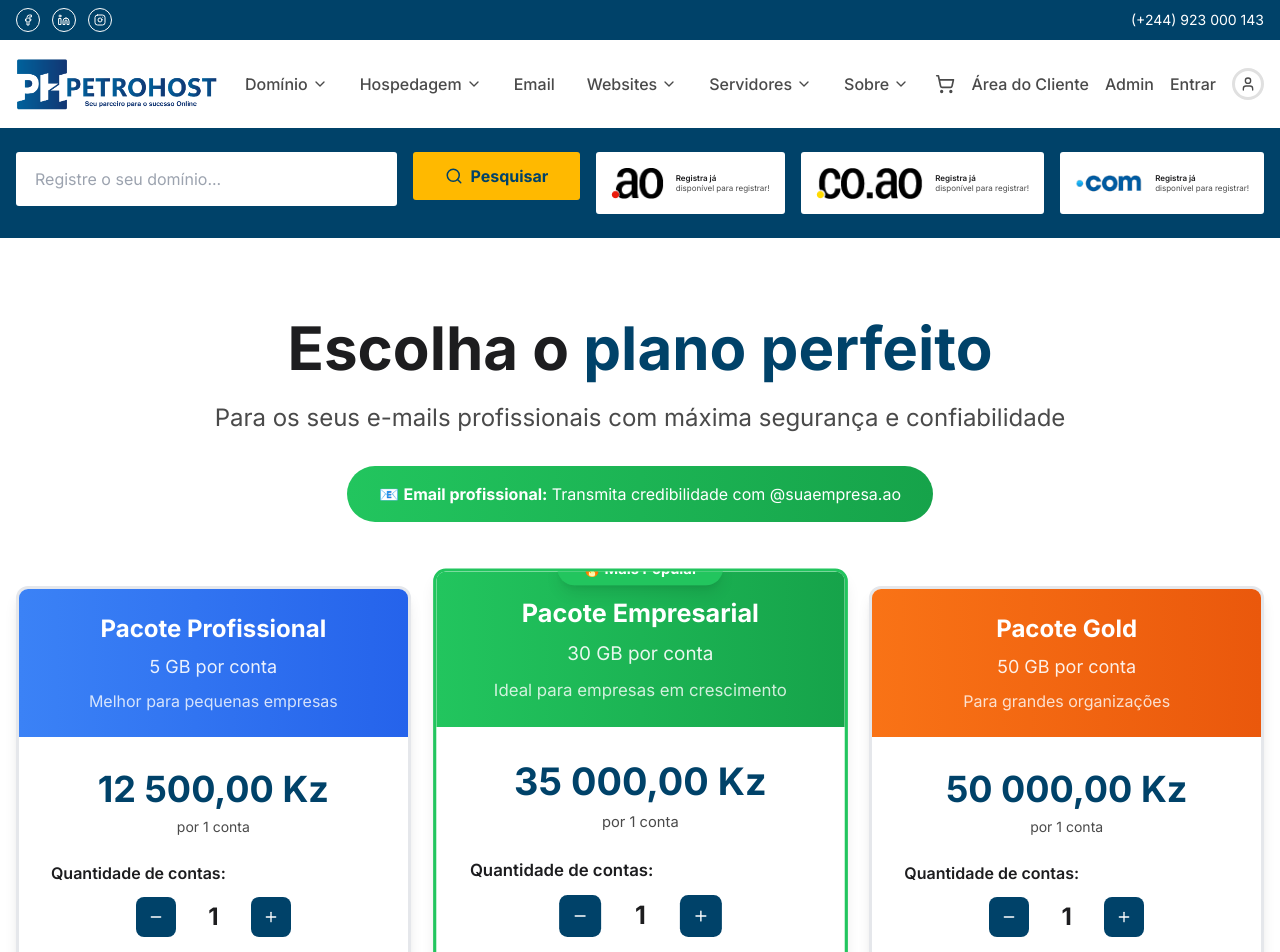
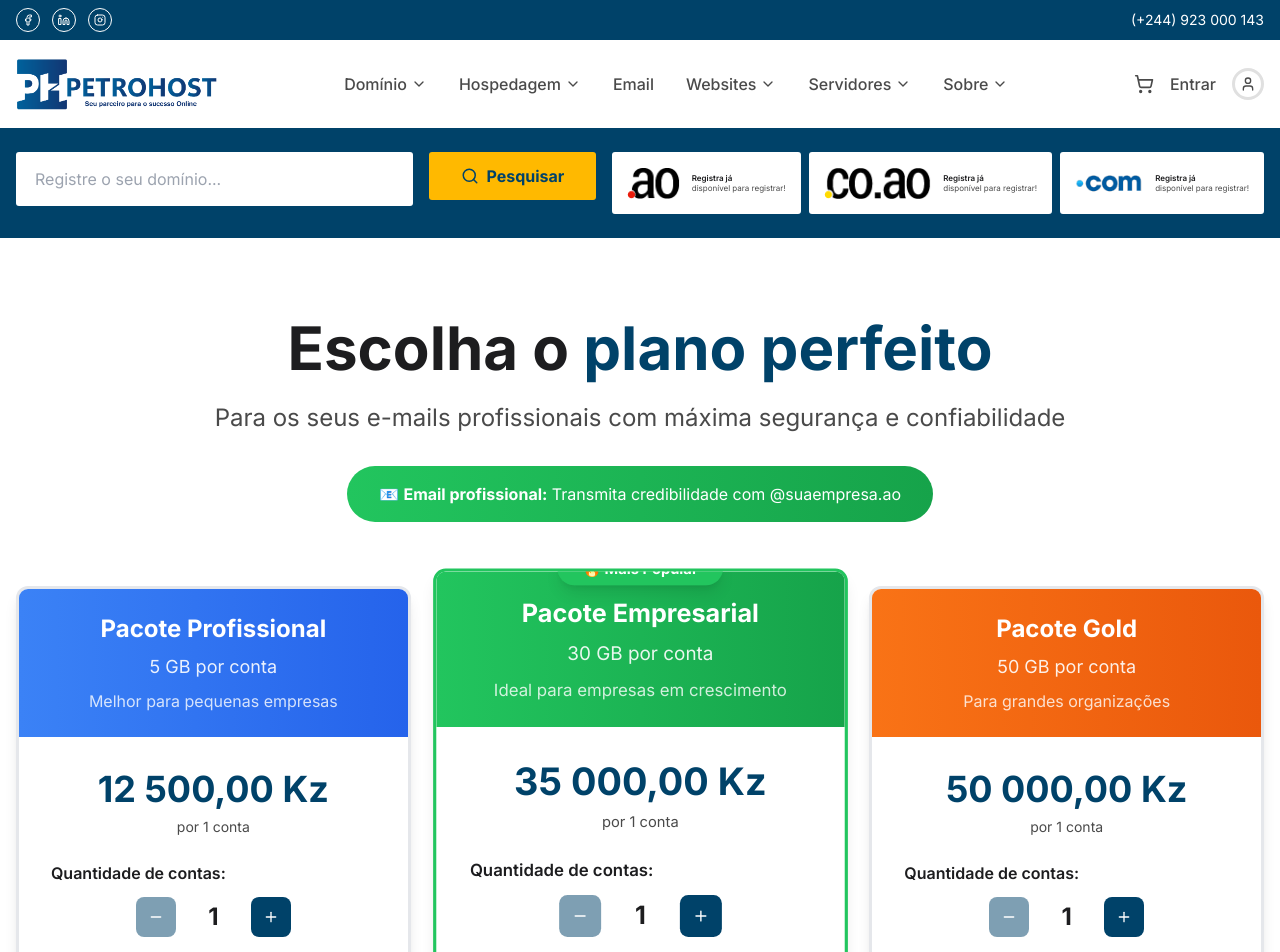
Before and after one commit to sousavo/Petrohost-Oficial, a React (Vite) app: page /email in a window 1280 px wide. Shown: the top 952 px of the page. Built offline with nearby package versions, Linux system fonts and the light colour scheme.

Commit message:
Fix: Improve responsiveness and cart logic
- Removed "Área do Cliente" and "Admin" from the header on smaller screens.
- Removed email quantity selector logic.

```diff
--- a/src/components/Header.tsx
+++ b/src/components/Header.tsx
@@ -1,7 +1,7 @@
-
-import { Facebook, Instagram, Linkedin, ShoppingCart, User, ChevronDown, Menu, X, Search, Loader2, Check, AlertCircle } from 'lucide-react';
+import { Facebook, Instagram, Linkedin, User, ChevronDown, Menu, X, Search, Loader2, Check, AlertCircle, ShoppingCart } from 'lucide-react';
 import { useState } from 'react';
 import { Link } from 'react-router-dom';
+import { useCart } from '@/contexts/CartContext';
 
 const Header = () => {
   const [isMobileMenuOpen, setIsMobileMenuOpen] = useState(false);
@@ -16,6 +16,7 @@ const Header = () => {
     status?: string;
   } | null>(null);
   const [showSearchCard, setShowSearchCard] = useState(false);
+  const { itemCount } = useCart();
 
   const megaMenuItems = [
     { name: 'Hospedagem para WordPress', href: '/hospedagem/wordpress' },
@@ -45,7 +46,6 @@ const Header = () => {
     ]
   };
 
-  // Função principal de pesquisa de domínio em tempo real
   const searchDomain = async (domain: string) => {
     if (!domain.trim()) return;
 
@@ -54,13 +54,10 @@ const Header = () => {
     setSearchResult(null);
 
     try {
-      // Simular chamada AJAX para o backend
       console.log(`Verificando domínio: ${domain}`);
 
-      // Simular delay da API (500ms como no código original)
       await new Promise(resolve => setTimeout(resolve, 1500));
 
-      // Simular resposta do servidor (70% chance de estar disponível)
       const available = Math.random() > 0.3;
       const result = {
         domain: domain,
@@ -72,7 +69,6 @@ const Header = () => {
 
       setSearchResult(result);
 
-      // Log para debug
       console.log('Resultado da pesquisa:', result);
 
     } catch (error) {
@@ -88,7 +84,6 @@ const Header = () => {
     }
   };
 
-  // Função para gerar preços aleatórios (será substituída pelos preços reais)
   const getRandomPrice = () => {
     const prices = ['25.000,00 Kz/ano', '15.000,00 Kz/ano', '35.000,00 Kz/ano', '20.000,00 Kz/ano'];
     return prices[Math.floor(Math.random() * prices.length)];
@@ -98,7 +93,6 @@ const Header = () => {
     e?.preventDefault();
     const cleanDomain = domainQuery.trim().toLowerCase();
 
-    // Validação básica
     if (cleanDomain.length < 4 || !cleanDomain.includes('.')) {
       setSearchResult({
         domain: cleanDomain,
@@ -122,7 +116,7 @@ const Header = () => {
   return (
     <>
       <header className="sticky top-0 z-50 bg-white">
-        {/* 2.1.1. Barra Superior (Top Bar) */}
+        {/* Top Bar */}
         <div className="bg-petrohost-blue hidden md:block">
           <div className="container mx-auto px-4">
             <div className="flex justify-between items-center py-2">
@@ -150,14 +144,14 @@ const Header = () => {
           </div>
         </div>
 
-        {/* 2.1.2. Cabeçalho Principal (Main Header) */}
+        {/* Main Header */}
         <div className="bg-white shadow-sm">
           <div className="container mx-auto px-4">
             <div className="flex justify-between items-center py-4">
               {/* Logo */}
               <div className="flex items-center">
                 <Link to="/">
-                  <img src="/logo.png" alt="Logo" className="h-14 w-auto" />
+                  <img src="/logo.png" alt="Logo" className="h-10 md:h-14 w-auto" />
                 </Link>
               </div>
 
@@ -250,11 +244,21 @@ const Header = () => {
               </nav>
 
               {/* Actions */}
-              <div className="flex items-center space-x-4">
-                <ShoppingCart className="text-petrohost-textGray hover:text-petrohost-yellow cursor-pointer transition-colors" size={20} />
-                <Link to="/cliente" className="text-petrohost-textGray hover:text-petrohost-blue font-medium transition-colors">Área do Cliente</Link>
-                <Link to="/admin" className="text-petrohost-textGray hover:text-petrohost-blue font-medium transition-colors">Admin</Link>
-                <Link to="/login" className="text-petrohost-textGray hover:text-petrohost-blue font-medium transition-colors">Entrar</Link>
+              <div className="flex items-center space-x-2 md:space-x-4">
+                {/* Cart */}
+                <Link to="/carrinho-checkout" className="relative">
+                  <ShoppingCart className="text-petrohost-textGray hover:text-petrohost-blue cursor-pointer transition-colors" size={20} />
+                  {itemCount > 0 && (
+                    <span className="absolute -top-2 -right-2 bg-red-500 text-white text-xs rounded-full w-5 h-5 flex items-center justify-center">
+                      {itemCount}
+                    </span>
+                  )}
+                </Link>
+
+                <Link to="/login" className="text-petrohost-textGray hover:text-petrohost-blue font-medium transition-colors hidden sm:block">
+                  Entrar
+                </Link>
+
                 <div className="w-8 h-8 border-[3px] border-petrohost-borderGray rounded-full flex items-center justify-center">
                   <User className="text-petrohost-textGray hover:text-petrohost-yellow cursor-pointer transition-colors" size={16} />
                 </div>
@@ -285,8 +289,6 @@ const Header = () => {
                   <Link to="/servidores" className="block text-petrohost-textGray hover:text-petrohost-blue font-medium">Servidores</Link>
                   <Link to="/sobre" className="block text-petrohost-textGray hover:text-petrohost-blue font-medium">Sobre</Link>
                   <Link to="/contato" className="block text-petrohost-textGray hover:text-petrohost-blue font-medium">Contato</Link>
-                  <Link to="/cliente" className="block text-petrohost-textGray hover:text-petrohost-blue font-medium">Área do Cliente</Link>
-                  <Link to="/admin" className="block text-petrohost-textGray hover:text-petrohost-blue font-medium">Admin</Link>
                   <Link to="/login" className="block text-petrohost-blue font-bold">Entrar</Link>
                 </div>
               </div>
@@ -294,12 +296,12 @@ const Header = () => {
           )}
         </div>
 
-        {/* 2.1.3. Barra de Pesquisa de Domínio */}
+        {/* Domain Search Bar */}
         <div className="bg-petrohost-blue hidden md:block">
           <div className="container mx-auto px-4">
-            <div className="py-6">
-              <form onSubmit={handleDomainSearch} className="flex items-start space-x-4">
-                <div className="flex-1 max-w-[650px]">
+            <div className="py-4 md:py-6">
+              <form onSubmit={handleDomainSearch} className="flex flex-col md:flex-row items-start space-y-4 md:space-y-0 md:space-x-4">
+                <div className="flex-1 w-full max-w-full md:max-w-[650px]">
                   <input
                     type="text"
                     placeholder="Registre o seu domínio..."
@@ -311,30 +313,34 @@ const Header = () => {
                 <button
                   type="submit"
                   disabled={isSearching}
-                  className="bg-petrohost-yellow text-petrohost-blue px-8 py-3 rounded-[3px] font-bold hover:bg-yellow-400 transition-colors flex items-center gap-2 disabled:opacity-50"
+                  className="bg-petrohost-yellow text-petrohost-blue px-6 md:px-8 py-3 rounded-[3px] font-bold hover:bg-yellow-400 transition-colors flex items-center gap-2 disabled:opacity-50 w-full md:w-auto justify-center"
                 >
                   {isSearching ? <Loader2 className="animate-spin" size={18} /> : <Search size={18} />}
                   {isSearching ? 'Pesquisando...' : 'Pesquisar'}
                 </button>
-                <div className="bg-white rounded-[3px] border-[3px] border-white p-3 min-w-[180px] flex items-center">
-                  <img src="/ao.png" alt=".ao" className="h-8 mr-3" />
+
+                {/* Domain Extensions - Hidden on mobile */}
+                <div className="hidden lg:flex space-x-2">
+                  <div className="bg-white rounded-[3px] border-[3px] border-white p-3 min-w-[160px] flex items-center">
+                    <img src="/ao.png" alt=".ao" className="h-6 md:h-8 mr-2 md:mr-3" />
                     <div className="flex flex-col">
                       <span className="text-[8px] font-semibold text-petrohost-darkText leading-tight">Registra já</span>
                       <span className="text-[8px] text-petrohost-textGray leading-tight">disponível para registrar!</span>
                     </div>
                   </div>
-                <div className="bg-white rounded-[3px] border-[3px] border-white p-3 min-w-[180px] flex items-center">
-                  <img src="/net.png" alt=".net" className="h-8 mr-3" />
+                  <div className="bg-white rounded-[3px] border-[3px] border-white p-3 min-w-[160px] flex items-center">
+                    <img src="/net.png" alt=".net" className="h-6 md:h-8 mr-2 md:mr-3" />
                     <div className="flex flex-col">
                       <span className="text-[8px] font-semibold text-petrohost-darkText leading-tight">Registra já</span>
                       <span className="text-[8px] text-petrohost-textGray leading-tight">disponível para registrar!</span>
                     </div>
                   </div>
-                <div className="bg-white rounded-[3px] border-[3px] border-white p-3 min-w-[180px] flex items-center">
-                  <img src="/com.png" alt=".com" className="h-8 mr-3" />
+                  <div className="bg-white rounded-[3px] border-[3px] border-white p-3 min-w-[160px] flex items-center">
+                    <img src="/com.png" alt=".com" className="h-6 md:h-8 mr-2 md:mr-3" />
                     <div className="flex flex-col">
                       <span className="text-[8px] font-semibold text-petrohost-darkText leading-tight">Registra já</span>
                       <span className="text-[8px] text-petrohost-textGray leading-tight">disponível para registrar!</span>
+                    </div>
                   </div>
                 </div>
               </form>
@@ -343,21 +349,18 @@ const Header = () => {
         </div>
       </header>
 
-      {/* Card de Resultado da Pesquisa - Aparece de baixo para cima */}
+      {/* Search Result Card */}
       {showSearchCard && (
         <>
-          {/* Overlay */}
           <div
             className="fixed inset-0 bg-black bg-opacity-50 z-[60] transition-opacity duration-300"
             onClick={closeSearchCard}
           />
 
-          {/* Card */}
           <div className={`fixed bottom-0 left-0 right-0 bg-white rounded-t-[20px] shadow-2xl z-[70] transition-transform duration-500 border-t-[3px] border-petrohost-blue ${showSearchCard ? 'translate-y-0' : 'translate-y-full'}`}>
-            <div className="p-8 max-w-2xl mx-auto">
-              {/* Header do Card */}
-              <div className="flex justify-between items-center mb-6">
-                <h3 className="text-2xl font-bold text-petrohost-darkText">Resultado da Pesquisa</h3>
+            <div className="p-4 md:p-8 max-w-2xl mx-auto">
+              <div className="flex justify-between items-center mb-4 md:mb-6">
+                <h3 className="text-xl md:text-2xl font-bold text-petrohost-darkText">Resultado da Pesquisa</h3>
                 <button
                   onClick={closeSearchCard}
                   className="text-petrohost-textGray hover:text-petrohost-darkText transition-colors"
@@ -366,48 +369,47 @@ const Header = () => {
                 </button>
               </div>
 
-              {/* Conteúdo do Card */}
               <div className="text-center">
                 {isSearching ? (
-                  <div className="py-12">
+                  <div className="py-8 md:py-12">
                     <Loader2 className="animate-spin mx-auto mb-4 text-petrohost-blue" size={48} />
-                    <p className="text-petrohost-textGray text-lg">Verificando <strong>{domainQuery}</strong>...</p>
+                    <p className="text-petrohost-textGray text-base md:text-lg">Verificando <strong>{domainQuery}</strong>...</p>
                   </div>
                 ) : searchResult ? (
-                  <div className="py-8">
+                  <div className="py-6 md:py-8">
                     {searchResult.status === 'available' ? (
-                      <div className="border-[3px] border-green-500 rounded-[3px] p-6 bg-green-50">
-                        <Check className="mx-auto mb-4 text-green-500" size={64} />
-                        <h4 className="text-2xl font-bold text-green-600 mb-2">🎉 Parabéns!</h4>
-                        <p className="text-petrohost-textGray text-lg mb-6">
+                      <div className="border-[3px] border-green-500 rounded-[3px] p-4 md:p-6 bg-green-50">
+                        <Check className="mx-auto mb-4 text-green-500" size={48} md:size={64} />
+                        <h4 className="text-xl md:text-2xl font-bold text-green-600 mb-2">🎉 Parabéns!</h4>
+                        <p className="text-petrohost-textGray text-base md:text-lg mb-4 md:mb-6">
                           O domínio <strong>{searchResult.domain}</strong> está disponível para registro!
                         </p>
                         {searchResult.price && (
-                          <div className="bg-white rounded-[3px] border-[3px] border-green-200 p-6 mb-6">
-                            <p className="text-petrohost-darkText text-xl font-bold">
+                          <div className="bg-white rounded-[3px] border-[3px] border-green-200 p-4 md:p-6 mb-4 md:mb-6">
+                            <p className="text-petrohost-darkText text-lg md:text-xl font-bold">
                               Preço: {searchResult.price}
                             </p>
                           </div>
                         )}
-                        <div className="flex gap-4 justify-center">
-                          <button className="bg-green-500 text-white px-8 py-3 rounded-[3px] border-[3px] border-green-500 font-bold hover:bg-green-600 transition-colors">
+                        <div className="flex flex-col md:flex-row gap-4 justify-center">
+                          <button className="bg-green-500 text-white px-6 md:px-8 py-3 rounded-[3px] border-[3px] border-green-500 font-bold hover:bg-green-600 transition-colors">
                             Registrar Agora
                           </button>
                           <button
                             onClick={closeSearchCard}
-                            className="border-[3px] border-petrohost-borderGray text-petrohost-textGray px-8 py-3 rounded-[3px] font-bold hover:bg-petrohost-lightGray transition-colors"
+                            className="border-[3px] border-petrohost-borderGray text-petrohost-textGray px-6 md:px-8 py-3 rounded-[3px] font-bold hover:bg-petrohost-lightGray transition-colors"
                           >
                             Fechar
                           </button>
                         </div>
                       </div>
                     ) : (
-                      <div className="border-[3px] border-red-500 rounded-[3px] p-6 bg-red-50">
-                        <AlertCircle className="mx-auto mb-4 text-red-500" size={64} />
-                        <h4 className="text-2xl font-bold text-red-600 mb-2">
+                      <div className="border-[3px] border-red-500 rounded-[3px] p-4 md:p-6 bg-red-50">
+                        <AlertCircle className="mx-auto mb-4 text-red-500" size={48} md:size={64} />
+                        <h4 className="text-xl md:text-2xl font-bold text-red-600 mb-2">
                           {searchResult.status === 'error' ? 'Erro na Pesquisa' : '🙁 Que pena!'}
                         </h4>
-                        <p className="text-petrohost-textGray text-lg mb-6">
+                        <p className="text-petrohost-textGray text-base md:text-lg mb-4 md:mb-6">
                           {searchResult.status === 'error' ? (
                             searchResult.message
                           ) : (
@@ -417,19 +419,19 @@ const Header = () => {
                         {searchResult.message && searchResult.status !== 'error' && (
                           <p className="text-sm text-petrohost-textGray mb-4">{searchResult.message}</p>
                         )}
-                        <div className="flex gap-4 justify-center">
+                        <div className="flex flex-col md:flex-row gap-4 justify-center">
                           <button
                             onClick={() => {
                               setSearchResult(null);
                               setDomainQuery('');
                             }}
-                            className="bg-petrohost-blue text-white px-8 py-3 rounded-[3px] border-[3px] border-petrohost-blue font-bold hover:opacity-90 transition-colors"
+                            className="bg-petrohost-blue text-white px-6 md:px-8 py-3 rounded-[3px] border-[3px] border-petrohost-blue font-bold hover:opacity-90 transition-colors"
                           >
                             Tentar Outro Domínio
                           </button>
                           <button
                             onClick={closeSearchCard}
-                            className="border-[3px] border-petrohost-borderGray text-petrohost-textGray px-8 py-3 rounded-[3px] font-bold hover:bg-petrohost-lightGray transition-colors"
+                            className="border-[3px] border-petrohost-borderGray text-petrohost-textGray px-6 md:px-8 py-3 rounded-[3px] font-bold hover:bg-petrohost-lightGray transition-colors"
                           >
                             Fechar
                           </button>
--- a/src/components/ProductCard.tsx
+++ b/src/components/ProductCard.tsx
@@ -138,9 +138,9 @@ const ProductCard: React.FC<ProductCardProps> = ({
             </label>
             <div className="flex items-center justify-center gap-4">
               <button
-                onClick={() => setQuantity(Math.max(1, quantity - 1))}
-                className="w-10 h-10 bg-petrohost-blue text-white rounded-lg flex items-center justify-center hover:bg-blue-700"
-                disabled={quantity <= 1}
+                onClick={() => setQuantity(Math.max(2, quantity - 1))}
+                className="w-10 h-10 bg-petrohost-blue text-white rounded-lg flex items-center justify-center hover:bg-blue-700 disabled:opacity-50 disabled:cursor-not-allowed"
+                disabled={quantity <= 2}
               >
                 <Minus size={16} />
               </button>
```
Lines whose indentation alone changed are shown as unchanged.
